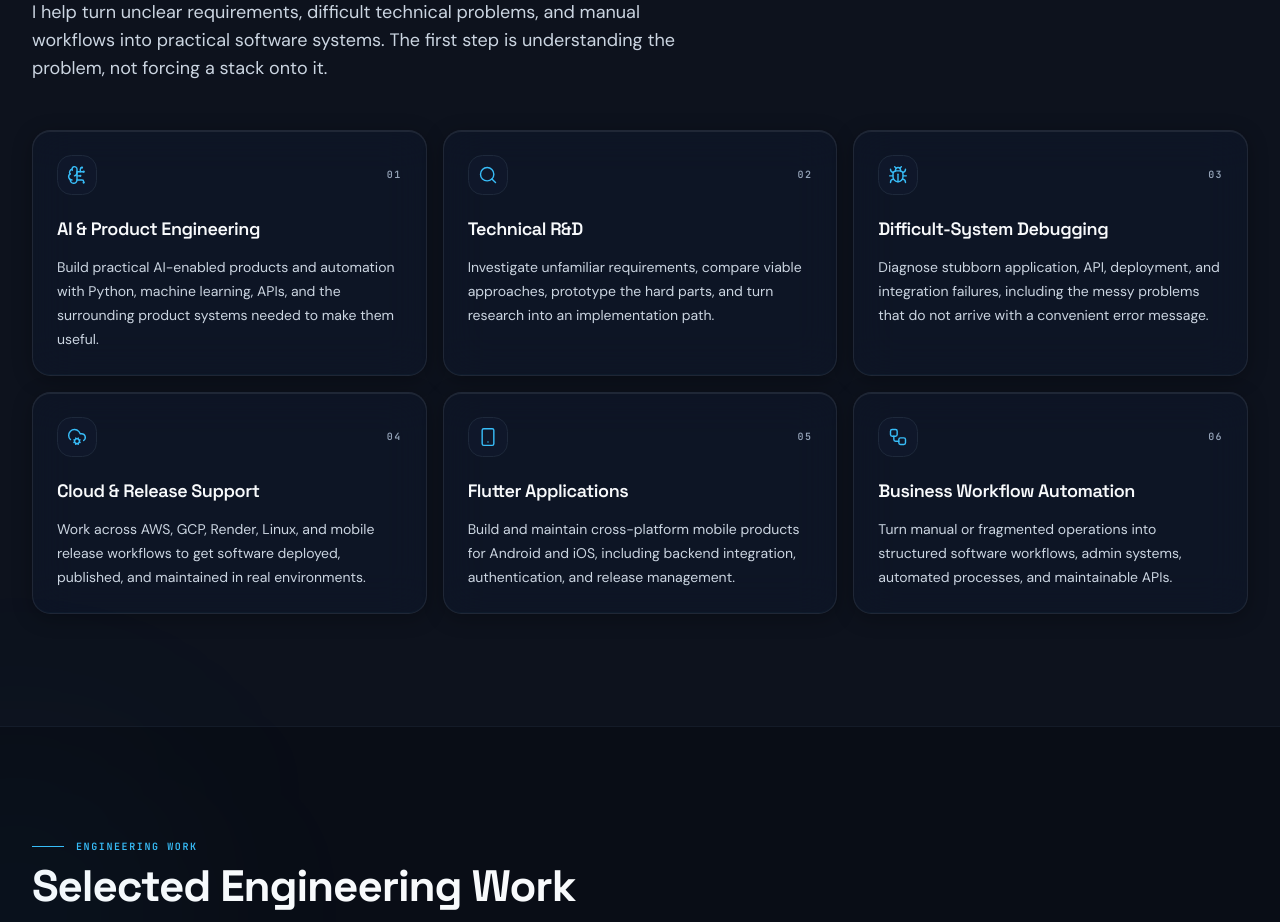
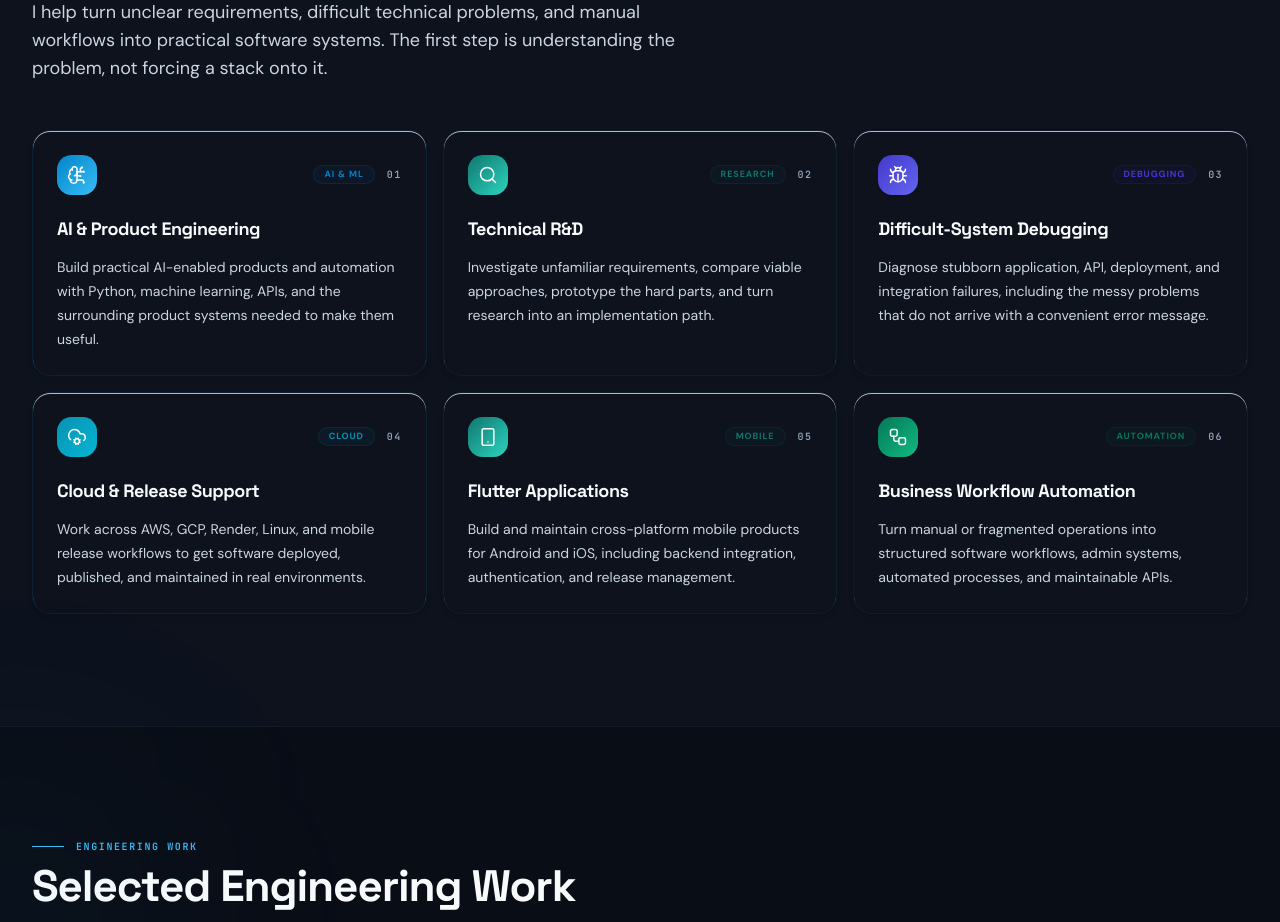
Before and after one commit to MeghrajGoudThigulla/meghraj-portfolio, a Next.js app in the folder portfolio-frontend/: page / in a window 1280 px wide. Shown: the part 3400-4322 px from the top of the page. Built offline with nearby package versions, Linux system fonts and the light colour scheme.

Commit message:
feat(portfolio-frontend): upgrade services section to use matching custom accent gradients, service tag pills, and top-bezel borders on hover

```diff
--- a/portfolio-frontend/components/ServicesSection.tsx
+++ b/portfolio-frontend/components/ServicesSection.tsx
@@ -11,6 +11,15 @@ const SERVICES = [
   { icon: CloudCog, title: 'Cloud & Release Support', description: 'Work across AWS, GCP, Render, Linux, and mobile release workflows to get software deployed, published, and maintained in real environments.' },
   { icon: Smartphone, title: 'Flutter Applications', description: 'Build and maintain cross-platform mobile products for Android and iOS, including backend integration, authentication, and release management.' },
   { icon: Workflow, title: 'Business Workflow Automation', description: 'Turn manual or fragmented operations into structured software workflows, admin systems, automated processes, and maintainable APIs.' },
+];
+
+const CARD_ACCENTS = [
+  { from: '#0284c7', to: '#38bdf8', label: 'AI & ML' },
+  { from: '#0f766e', to: '#2dd4bf', label: 'Research' },
+  { from: '#4338ca', to: '#6366f1', label: 'Debugging' },
+  { from: '#0891b2', to: '#06b6d4', label: 'Cloud' },
+  { from: '#0f766e', to: '#2dd4bf', label: 'Mobile' },
+  { from: '#047857', to: '#10b981', label: 'Automation' },
 ];
 
 export default function ServicesSection() {
@@ -33,16 +42,47 @@ export default function ServicesSection() {
         <motion.div className="mt-10 grid gap-4 sm:grid-cols-2 lg:grid-cols-3" variants={containerVariants} initial="hidden" whileInView="visible" viewport={{ once: true, margin: '-80px' }}>
           {SERVICES.map((service, index) => {
             const Icon = service.icon;
+            const accent = CARD_ACCENTS[index % CARD_ACCENTS.length];
             return (
-              <motion.article key={service.title} variants={itemVariants} className="group/service card card-hover p-5 sm:p-6">
+              <motion.article
+                key={service.title}
+                variants={itemVariants}
+                className="group/service relative flex flex-col overflow-hidden rounded-2xl border p-5 sm:p-6 transition-all duration-300 card-hover"
+                style={{
+                  background: `linear-gradient(160deg, ${accent.from}06 0%, rgba(var(--brand-surface-rgb), 0.94) 62%)`,
+                  borderColor: `${accent.from}22`,
+                }}
+                whileHover={{
+                  y: -4,
+                  borderColor: `${accent.from}42`,
+                }}
+              >
+                {/* Subtle top accent bar on hover */}
+                <div
+                  className="absolute inset-x-0 top-0 h-0.5 opacity-0 transition-opacity duration-300 group-hover/service:opacity-100"
+                  style={{ background: `linear-gradient(90deg, ${accent.from}, ${accent.to})` }}
+                  aria-hidden="true"
+                />
+
                 <div className="flex items-center justify-between">
-                  <div className="flex h-10 w-10 items-center justify-center rounded-xl border border-brand-border bg-brand-surface text-brand-blue transition-all duration-300 group-hover/service:scale-110 group-hover/service:bg-brand-blue group-hover/service:text-white group-hover/service:border-transparent group-hover/service:shadow-[0_0_12px_rgba(2,132,199,0.3)]">
-                    <Icon className="h-5 w-5 transition-transform duration-500 group-hover/service:rotate-[15deg]" strokeWidth={1.7} aria-hidden="true" />
+                  <div
+                    className="flex h-10 w-10 items-center justify-center rounded-xl text-white shadow-sm transition-all duration-300 group-hover/service:scale-110 group-hover/service:rotate-[12deg] group-hover/service:shadow-[0_4px_16px_rgba(2,132,199,0.22)]"
+                    style={{ background: `linear-gradient(135deg, ${accent.from}, ${accent.to})` }}
+                  >
+                    <Icon className="h-5 w-5" strokeWidth={1.8} aria-hidden="true" />
                   </div>
-                  <span className="font-mono text-[10px] font-semibold uppercase tracking-[0.14em] text-slate-400">0{index + 1}</span>
+                  <div className="flex items-center gap-3">
+                    <span
+                      className="inline-flex items-center rounded-full border px-2.5 py-0.5 text-[9px] font-bold uppercase tracking-widest transition-all duration-300"
+                      style={{ background: `${accent.from}10`, borderColor: `${accent.from}22`, color: accent.from }}
+                    >
+                      {accent.label}
+                    </span>
+                    <span className="font-mono text-[10px] font-semibold uppercase tracking-[0.14em] text-slate-400">0{index + 1}</span>
+                  </div>
                 </div>
-                <h3 className="mt-5 text-lg font-semibold tracking-tight text-brand-navy">{service.title}</h3>
-                <p className="mt-3 text-sm leading-6 text-brand-charcoal">{service.description}</p>
+                <h3 className="mt-5 text-lg font-bold tracking-tight text-brand-navy">{service.title}</h3>
+                <p className="mt-3 text-sm leading-6 text-brand-charcoal flex-1">{service.description}</p>
               </motion.article>
             );
           })}
```
